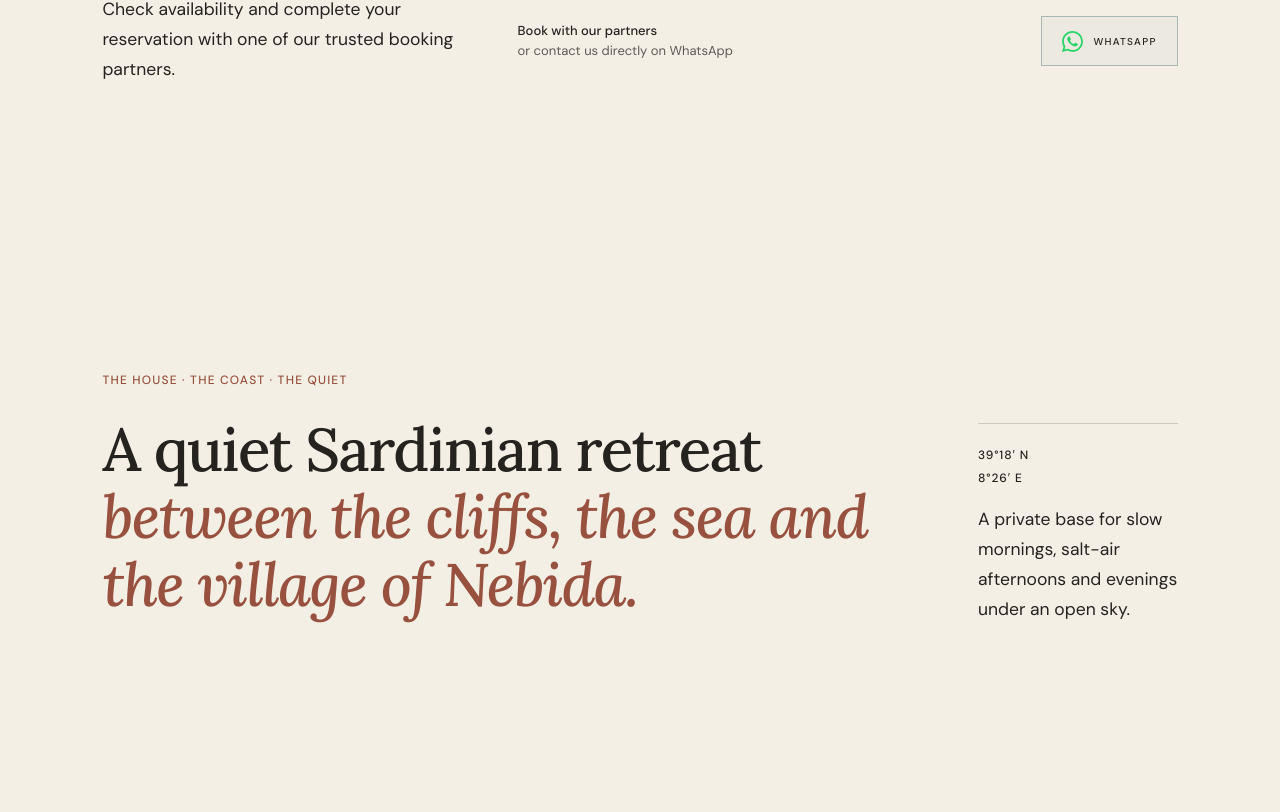
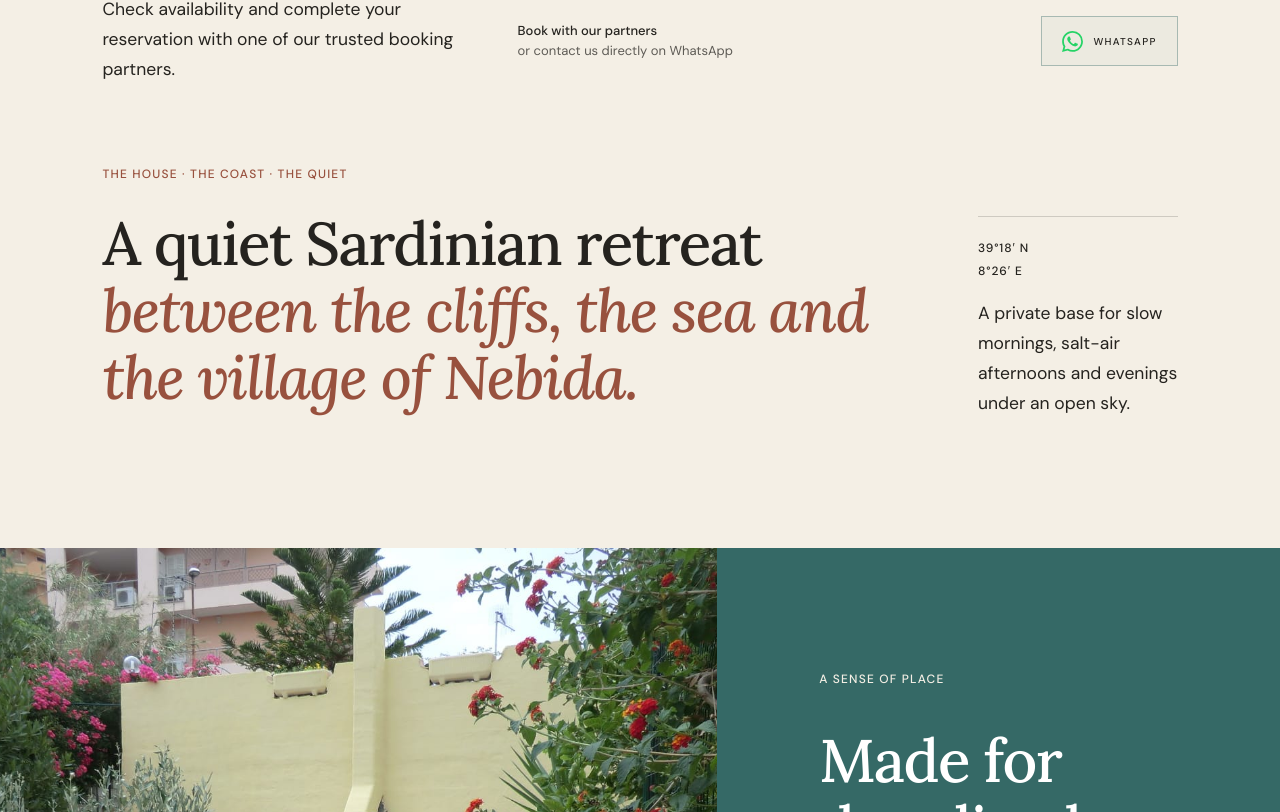
Before and after one commit to Mattia94357/Sa-Corte-Antiga-2026, a React (Vite) app in the folder frontend/: page / in a window 1280 px wide. Shown: the part 948-1760 px from the top of the page. Built offline with nearby package versions, Linux system fonts and the light colour scheme; no server answers.

Commit message:
desktop spacing change

```diff
--- a/frontend/src/styles/global.css
+++ b/frontend/src/styles/global.css
@@ -308,6 +308,13 @@ html[lang="it"] .section h2, html[lang="it"] .contact-intro h1 { overflow-wrap:
 .early-booking .eyebrow { margin: 0; }
 .early-booking > div > p:last-child { max-width: 540px; margin: 0; line-height: var(--leading-body); }
 .early-booking .booking-links { width: min(52vw,660px); margin: 0; justify-content: flex-start; }
+@media (min-width: 1025px) {
+  .early-booking + .intro {
+    min-height: 0;
+    align-content: start;
+    padding-top: 12px;
+  }
+}
 @media (max-width: 1279px) {
   .early-booking { grid-template-columns: minmax(0,1fr); gap: 28px; }
   .early-booking .booking-links { width: 100%; }
```
